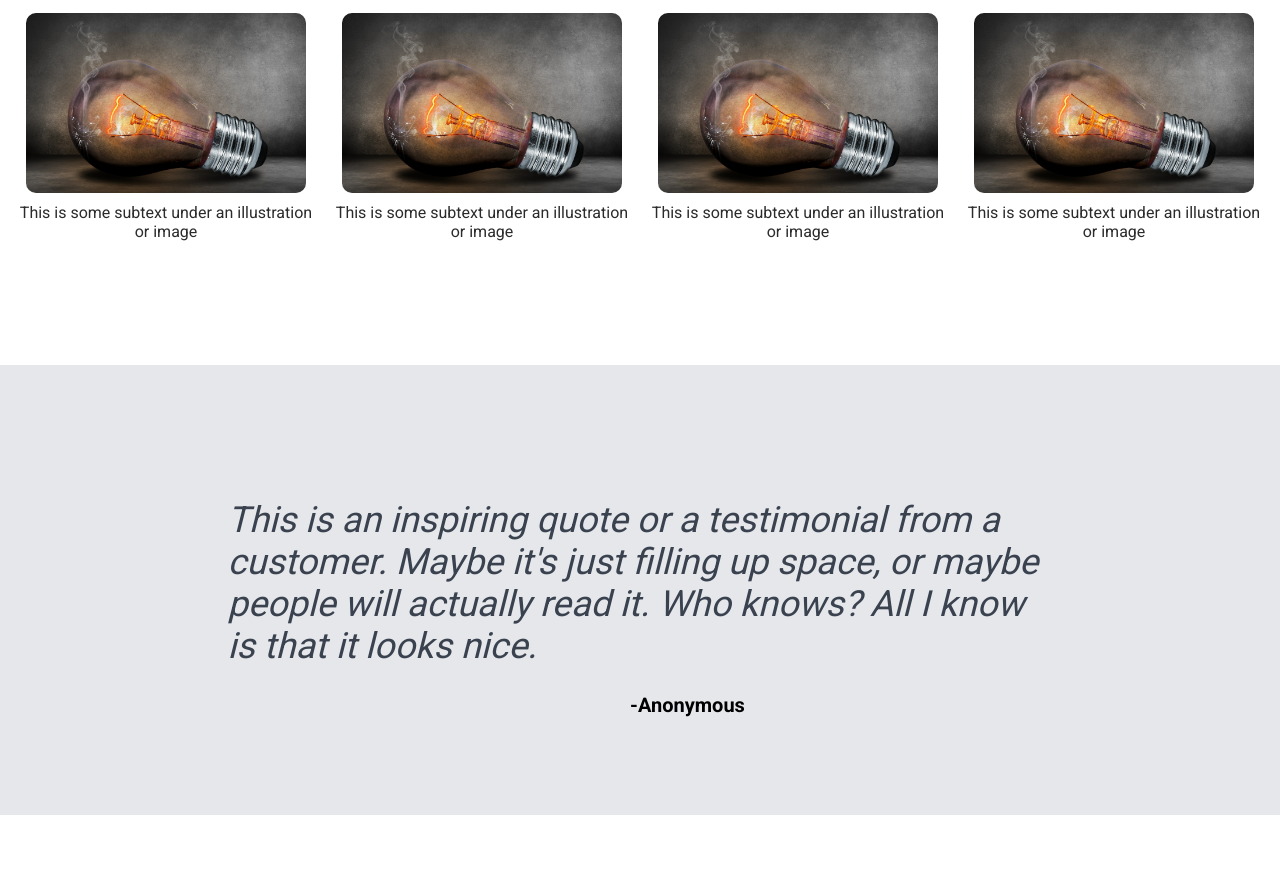
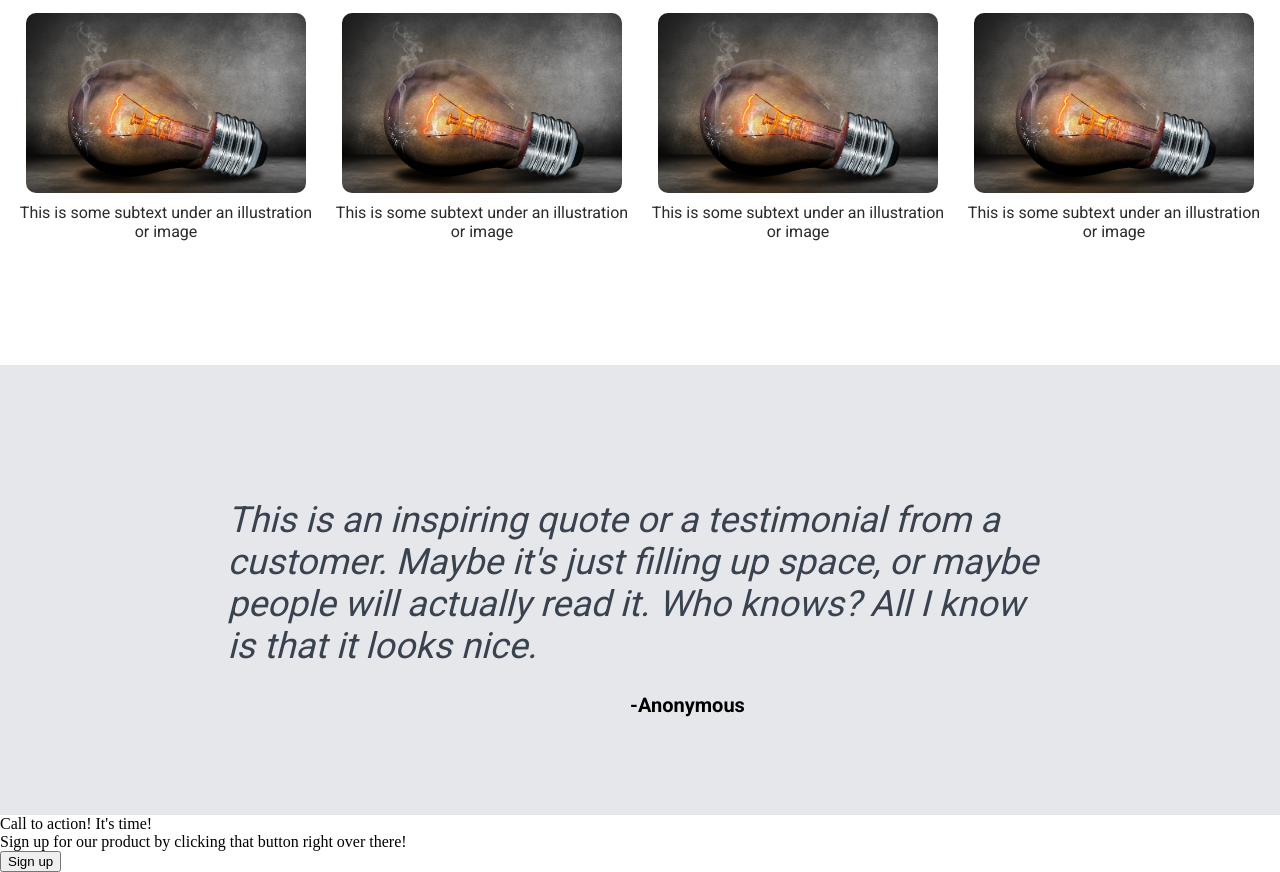
Before and after one commit to YahyaGhoor/Practice-Website, a plain HTML site: page index.html in a window 1280 px wide. Shown: the part 585-1457 px from the top of the page. Before the commit the page ends 1400 px from the top, so only its background shows below. Drawn offline with Linux system fonts and the light colour scheme.

Commit message:
Added middle 3 section to HTML file

```diff
--- a/index.html
+++ b/index.html
@@ -60,5 +60,16 @@
 
       <div class="author">-Anonymous</div>
     </div>
+
+    <div class="middle3">
+      <div class="middle3-left">
+        <div class="header-middle3">Call to action! It's time!</div>
+        <div class="middle3-subtext">Sign up for our product by clicking that button right over there!</div>
+      </div>
+
+      <div class="middle3-right">
+        <button class="sign-up-2">Sign up</button>
+      </div>
+    </div>
   </body>
 </html>
```
